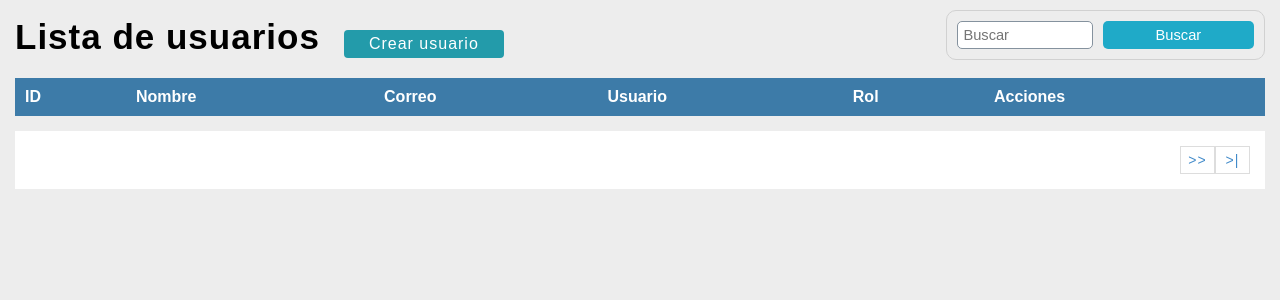
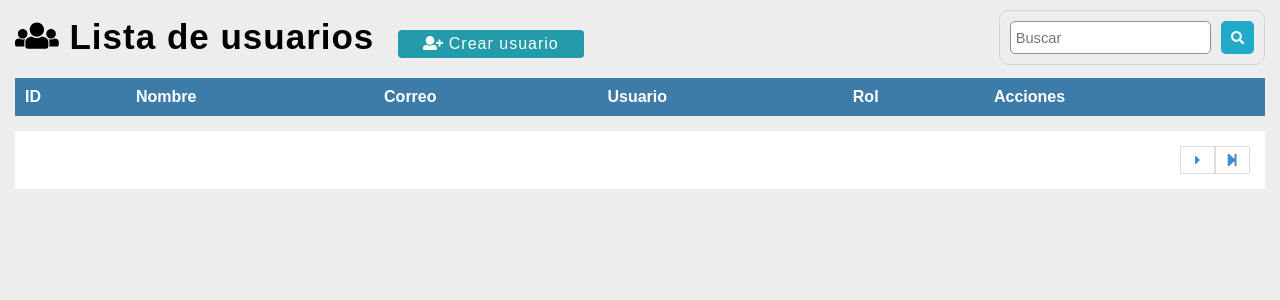
Before and after one commit to CainFernandez/Facturacion, a PHP site: page /sistema/lista_usuarios.php in a window 1280 px wide. Shown: the part 80-380 px from the top of the page. Run offline with PHP 8.4, Linux system fonts and the light colour scheme; the visitor is signed in with stand-in values (Sample User, id 1); tables that the repository leaves empty or names only in its code hold one stand-in row (values such as "Sample post"); lists and menus that the app fills with data are empty.

Commit message:
Incluyendo iconos.
- CSS actualizados para iconos.

```diff
--- a/sistema/css/style.css
+++ b/sistema/css/style.css
@@ -165,6 +165,7 @@
 .form_register{
 	width: 450px;
 	margin: auto;
+	margin-top: 20px;
 }
 
 .form_register h1{
@@ -211,7 +212,9 @@
 	letter-spacing: 1px;
 	border: 0;
 	cursor: pointer;
-	margin: 15px auto;
+	margin: 30px auto 15px auto;
+	display: block;
+    border-radius: 5px;
 }
 .alert{
 	width: 100%;
@@ -271,6 +274,7 @@
 }
 .data_delete{
 	text-align: center;
+	margin-top: 40px;
 }
 .data_delete h2{
 	font-size: 12pt;
@@ -283,13 +287,14 @@
 
 .btn_cancel,.btn_ok{
 	width: 124px;
-	background: #478ba2;
+	background: #d61515d1;
 	color: #fff;
 	display: inline-block;
 	padding: 5px;
 	border-radius:5px ;
 	cursor: pointer;
 	margin: 15px;
+	border: 0;
 }
 .btn_cancel{
 	background: #42b343;
@@ -347,8 +352,10 @@
 .form_search .btn_search{
 	background: #1faac8;
 	color: #fff;
-	padding: 0 20px;
+	padding: 10px;
 	border: 0;
 	cursor: pointer;
 	margin-left: 10px ;
+	display: flex;
+    border-radius: 5px;
 }
--- a/sistema/editar_usuario.php
+++ b/sistema/editar_usuario.php
@@ -112,7 +112,7 @@
 	<section id="container">
 
 		<div class="form_register">
-            <h1>Actualizar usuario</h1>
+            <h1><i class="far fa-edit" aria-hidden="true"></i> Actualizar usuario</h1>
             <hr>
             <div class="alert"><?php echo isset($alert) ? $alert : ''; ?></div>
 
@@ -146,7 +146,7 @@
                         }
                     ?>
                 </select>
-                <input type="submit" value="Actualizar usuario" class="btn_save">
+                <button type="submit" class="btn_save"><i class="far fa-edit" aria-hidden="true"></i> Actualizar usuario</button>
 
             </form>
 
--- a/sistema/lista_usuarios.php
+++ b/sistema/lista_usuarios.php
@@ -20,12 +20,12 @@
 
 	<section id="container">
 
-		<h1>Lista de usuarios</h1>
-        <a href="registro_usuario.php" class="btn_new">Crear usuario</a>
+		<h1><i class="fa fa-users" aria-hidden="true"></i> Lista de usuarios</h1>
+        <a href="registro_usuario.php" class="btn_new"><i class="fa fa-user-plus" aria-hidden="true"></i> Crear usuario</a>
 
         <form action="buscar_usuario.php" method="get" class="form_search">
             <input type="text" name="busqueda" id="busqueda" placeholder="Buscar">
-            <input type="submit" value="Buscar" class="btn_search">
+            <button type="submit" class="btn_search"><i class="fa fa-search" aria-hidden="true"></i></button>
         </form>
 
         <table>
@@ -72,11 +72,11 @@
                     <td><?php echo $data["usuario"]; ?></td>
                     <td><?php echo $data["rol"]; ?></td>
                     <td>
-                        <a class="link_edit" href="editar_usuario.php?id=<?php echo $data["idusuario"];?>">Editar</a>
+                        <a class="link_edit" href="editar_usuario.php?id=<?php echo $data["idusuario"];?>"><i class="far fa-edit" aria-hidden="true"></i> Editar</a>
 
                         <?php if($data["idusuario"] != 1){ ?>
                             |
-                            <a class="link_delete" href="eliminar_confirmar_usuario.php?id=<?php echo $data["idusuario"];?>">Eliminar</a>
+                            <a class="link_delete" href="eliminar_confirmar_usuario.php?id=<?php echo $data["idusuario"];?>"><i class="fa fa-trash-alt" aria-hidden="true"></i> Eliminar</a>
                         <?php } ?>
                     </td>
                 </tr>
@@ -91,8 +91,8 @@
                     if($pagina != 1)
                     {
                 ?>
-                    <li><a href="?pagina=<?php echo 1; ?>">|<</a></li>
-                    <li><a href="?pagina=<?php echo $pagina-1; ?>"><<</a></li>
+                    <li><a href="?pagina=<?php echo 1; ?>"><i class="fa fa-step-backward" aria-hidden="true"></i></a></li>
+                    <li><a href="?pagina=<?php echo $pagina-1; ?>"><i class="fa fa-caret-left" aria-hidden="true"></i></a></li>
 
                 <?php
                     }
@@ -108,8 +108,8 @@
                     if($pagina != $total_paginas)
                     {
                 ?>
-                        <li><a href="?pagina=<?php echo $pagina + 1; ?>">>></a></li>
-                        <li><a href="?pagina=<?php echo $total_paginas; ?>">>|</a></li>
+                        <li><a href="?pagina=<?php echo $pagina + 1; ?>"><i class="fa fa-caret-right" aria-hidden="true"></i></a></li>
+                        <li><a href="?pagina=<?php echo $total_paginas; ?>"><i class="fa fa-step-forward" aria-hidden="true"></i></a></li>
                 <?php } ?>
 
             </ul>
--- a/sistema/registro_usuario.php
+++ b/sistema/registro_usuario.php
@@ -58,7 +58,7 @@
 	<section id="container">
 
 		<div class="form_register">
-            <h1>Registro usuario</h1>
+            <h1><i class="fa fa-user-plus" aria-hidden="true"></i> Registro usuario</h1>
             <hr>
             <div class="alert"><?php echo isset($alert) ? $alert : ''; ?></div>
 
@@ -89,8 +89,7 @@
                         }
                     ?>
                 </select>
-                <input type="submit" value="Crear usuario" class="btn_save">
-
+                <button type="submit" class="btn_save"><i class="fa fa-save" aria-hidden="true"></i> Crear Usuario</button>
             </form>
 
         </div>
```
Also changed, not shown: sistema/eliminar_confirmar_usuario.php (+5 -2 lines).
